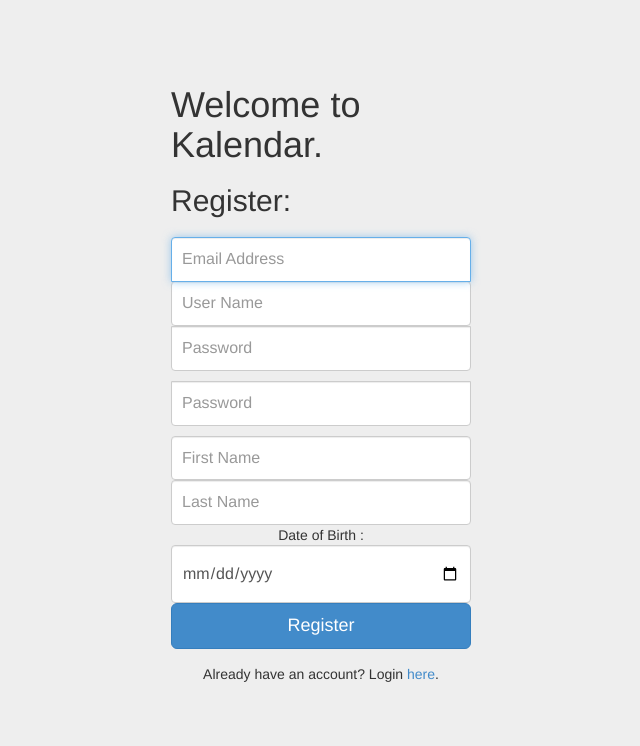
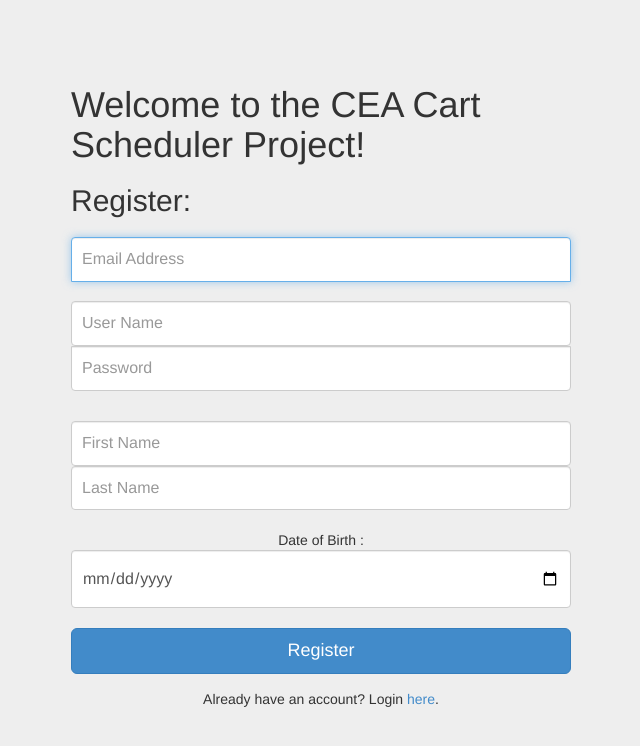
Before and after one commit to mattvlr/CEA-Scheduler, a PHP site: page /register.php in a window 1280 px wide. Shown: the top 746 px of the page, without its empty margins (319-959 px from the left). Run offline with PHP 8.4, Linux system fonts and the light colour scheme.

Commit message:
Push before break

```diff
--- a/register.php
+++ b/register.php
@@ -1,10 +1,14 @@
 <!DOCTYPE html>
 <?php
 
+require_once('mysql/_db.php');
+require_once('mysql/_mysql.php');
+$mysql = new mysql_driver;
+$mysql->connect();
 $status = '';
 if( isset($_POST["create"]) && isset($_POST['email']) && isset($_POST['password']))
 {
-	$user_inuse = $mysql->exists('USERS',"USERNAME'".$_POST['username']."'");
+	$user_inuse = $mysql->exists('USERS',"USERNAME='".$_POST['username']."'");
 	$email_inuse = $mysql->exists('USERS',"EMAIL='".$_POST['email']."'");
 	if(!$user_inuse && !$email_inuse )
 	{
@@ -14,13 +18,13 @@
 	$userinfo = array(	'USERNAME' => $_POST['username'],
 						'FIRST_NAME' => $_POST['first_name'],
 						'LAST_NAME' => $_POST['last_name'],
-						'email' => $_POST['email'],
-						'passhash' => $passhash,
-						'salt' => $salt,
-						'dob' => $_POST['dob'],
-						'activation' => $activation
+						'EMAIL' => $_POST['email'],
+						'PASSHASH' => $passhash,
+						'SALT' => $salt,
+						'DATE_OF_BIRTH' => $_POST['dob'],
+						'ACTIVATION' => $activation
 					);
-	if($mysql->insert('user',$userinfo))
+	if($mysql->insert('USERS',$userinfo))
 	{
 	//USER ADDED SUCCESSFULLY
 		require_once('smtp/Send_Mail.php');
@@ -48,17 +52,21 @@
 
 $body = '<div class="register">
 	<form class="form-signin" role="form" action="' . $_SERVER['PHP_SELF'] . '?act=register" method = "post">
-	<h1>Welcome to Kalendar.</h1>
+	<h1>Welcome to the CEA Cart Scheduler Project!</h1>
 	<h2 class="form-signin-heading">Register:</h2>
 	<h3>' . $status . '</font></h3>
 	<input type="email" name = "email" class="form-control" placeholder="Email Address" required autofocus>
+	<br>
 	<input type="text" name = "username" class="form-control" placeholder="User Name" required>
 	<input type="password" name = "password" id = "password" class="form-control" placeholder="Password" required>
-	<input type="password" name = "password1" id = "password1" class="form-control" placeholder="Password" onkeyup="checkPass(); return false;" required>
+
 	<a id = "confirmMessage"></a>
+	<br>
 	<input type=text name = "first_name" class="form-control" placeholder="First Name" required>
 	<input type=text name = "last_name" class="form-control" placeholder="Last Name" required>
+	<br>
 	<center>Date of Birth :</center> <input type="date" name = "dob" class="form-control">
+	<br>
 	<input type="hidden" name="create" value = "true">
 	<button class="btn btn-lg btn-primary btn-block" type="submit">Register</button>
 	</form>
--- a/resources/css/signin.css
+++ b/resources/css/signin.css
@@ -5,7 +5,7 @@
 }
 
 .form-signin {
-  max-width: 330px;
+  max-width: 530px;
   padding: 15px;
   margin: 0 auto;
 }
```
